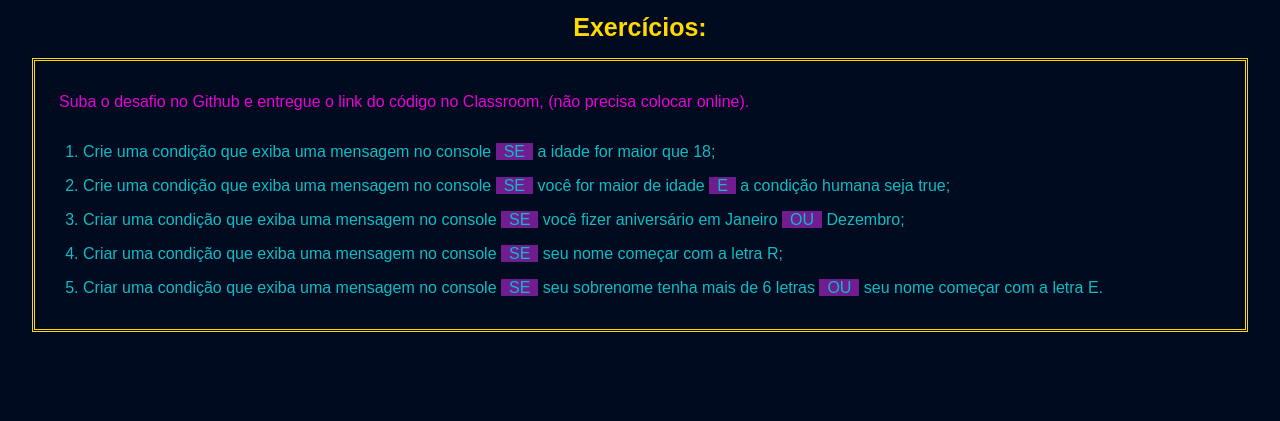
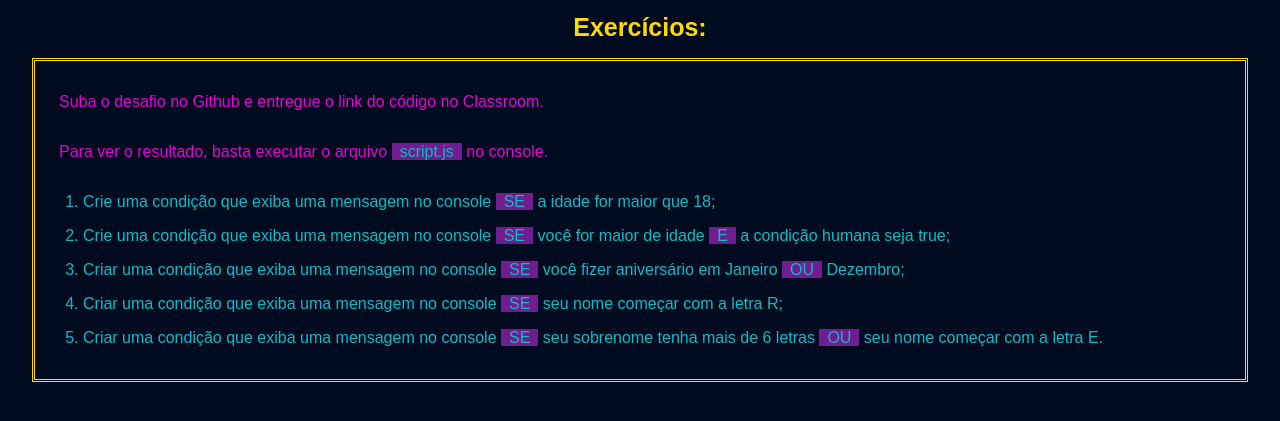
Before and after one commit to Wanderson-Henrique-Oliveira/M2T2-Tecnico-Desafio-02-If-e-Else, a plain HTML site: page index.html in a window 1280 px wide. Shown: the part 131-552 px from the top of the page. Drawn offline with Linux system fonts and the light colour scheme.

Commit message:
Inserção de novas orientações.

```diff
--- a/index.html
+++ b/index.html
@@ -15,7 +15,8 @@
         </div>
         <h3>Exercícios:</h3>
         <div class="neonBox">
-            <p>Suba o desafio no Github e entregue o link do código no Classroom, (não precisa colocar online).</p>
+            <p>Suba o desafio no Github e entregue o link do código no Classroom.</p>
+            <p>Para ver o resultado, basta executar o arquivo <a href="#">script.js</a> no console.</p>
             <ol>
                 <li>Crie uma condição que exiba uma mensagem no console <a href="#">SE</a> a idade for maior que 18;</li>
                 <li>Crie uma condição que exiba uma mensagem no console <a href="#">SE</a> você for maior de idade <a href="#">E</a> a condição humana seja true;</li>
```
